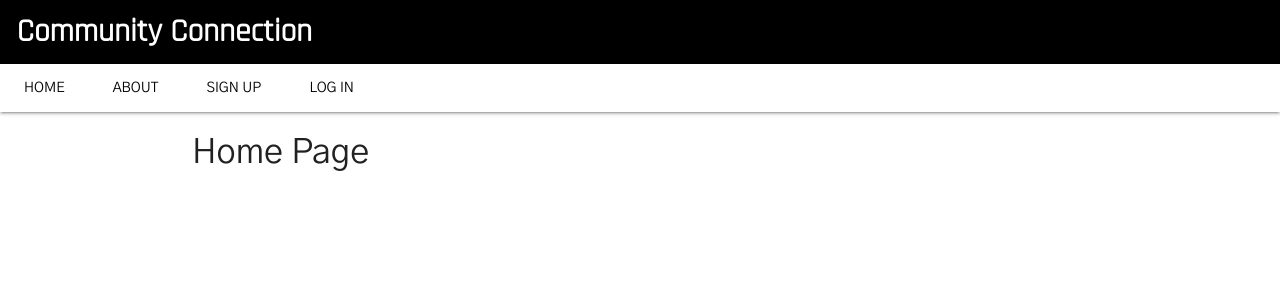
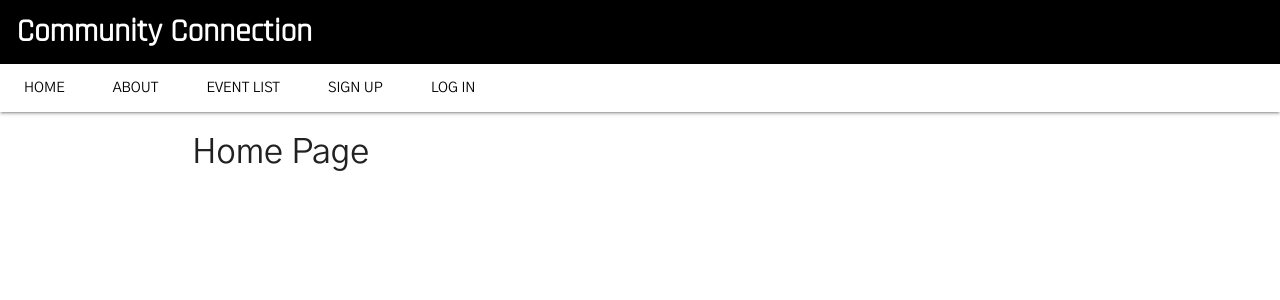
Before and after one commit to chung972/SEI-Project-3, a Django app: page / in a window 1280 px wide. Shown: the top 300 px of the page. Run offline with Django 3.2, Linux system fonts and the light colour scheme.

Commit message:
moves event list to be outside of if DTL statement

```diff
--- a/main_app/templates/base.html
+++ b/main_app/templates/base.html
@@ -32,9 +32,9 @@
             <ul class="no-autoinit tabs">
                 <li class="tab center"><a class="black-text" href="{% url 'home' %}">Home</a></li>
                 <li class="tab"><a class="black-text" href="{% url 'about' %}">About</a></li>
+                <li class="tab"><a class="black-text" href="{% url 'event_list' %}">Event List</a></li>
                 {% if user.is_authenticated %}
                 <li class="tab"><a class="black-text" href="{% url 'user_detail' user.id %}">My Account</a></li>
-                <li class="tab"><a class="black-text" href="{% url 'event_list' %}">Event List</a></li>
                 <li class="tab"><a class="black-text" href="{% url 'events_create' %}">Create Event</a></li>
                 <li class="tab"><a class="black-text" href="{% url 'logout' %}">Log Out</a></li>
                 {% else %}
```
